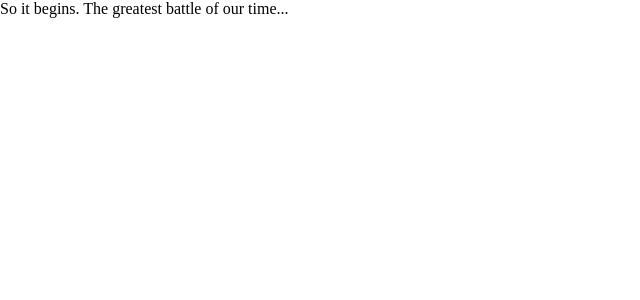
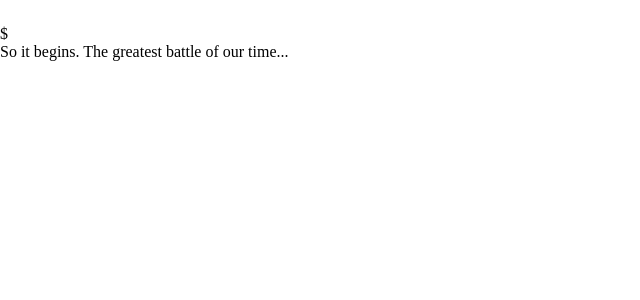
Before and after one commit to ispoljari/itunes-album-list, a React (Create React App) app: page / in a window 1280 px wide. Shown: the top 300 px of the page, without its empty margins (0-640 px from the left). Built offline with nearby package versions, Linux system fonts and the light colour scheme.

Commit message:
Wrapp App inner comps with Container

```diff
--- a/src/App.js
+++ b/src/App.js
@@ -1,11 +1,15 @@
 import React, { Component } from 'react';
+
+import { Container } from './layout';
 
 class App extends Component {
   render() {
     return (
-      <div>
-        So it begins. The greatest battle of our time...
-      </div>
+      <Container>
+        <div>
+          So it begins. The greatest battle of our time...
+        </div>
+      </Container>
     );
   }
 }
--- a/src/layout/Container/Container.style.js
+++ b/src/layout/Container/Container.styled.js
@@ -3,12 +3,12 @@ import styled from 'styled-components';
 const StyledContainer = styled.div `
   padding-left: ${props => {
     if(props.fullWidth) return 0;
-    return 'calc((100vw-1440px)/2)'
+    return 'calc((100vw - 1440px) / 2)'
   }};
 
   padding-right: ${props => {
     if(props.fullWidth) return 0;
-    return 'calc((100vw-1440px)/2)'
+    return 'calc((100vw - 1440px) / 2)'
   }};
 
   padding-top: ${props => {
--- a/src/layout/index.js
+++ b/src/layout/index.js
@@ -1 +1 @@
-export { default as App } from './Container/Container';
+export { default as Container } from './Container/Container';
```
